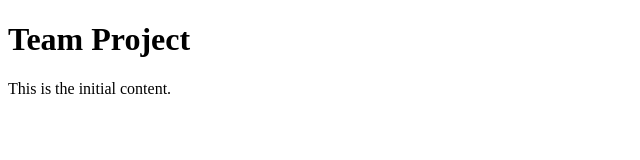
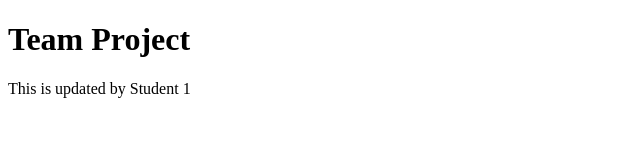
Before and after one commit to mary838/team-lazy-xzo, a plain HTML site: page index.html in a window 1280 px wide. Shown: the full height of the page, 0-640 px from the left. Drawn offline with Linux system fonts and the light colour scheme.

Commit message:
Update paragraph by Student 1

```diff
--- a/index.html
+++ b/index.html
@@ -7,6 +7,6 @@
   </head>
   <body>
     <h1>Team Project</h1>
-    <p>This is the initial content.</p>
+    <p>This is updated by Student 1</p>
   </body>
 </html>
```
